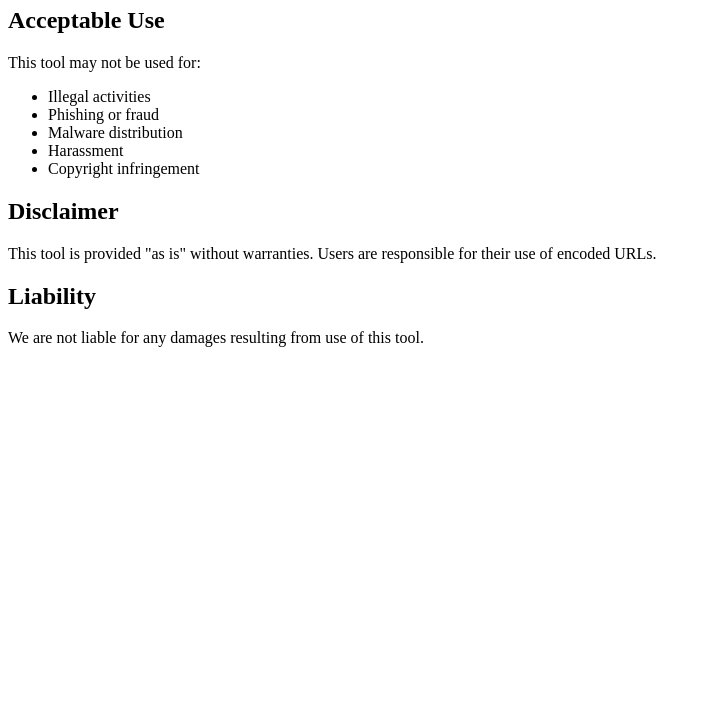
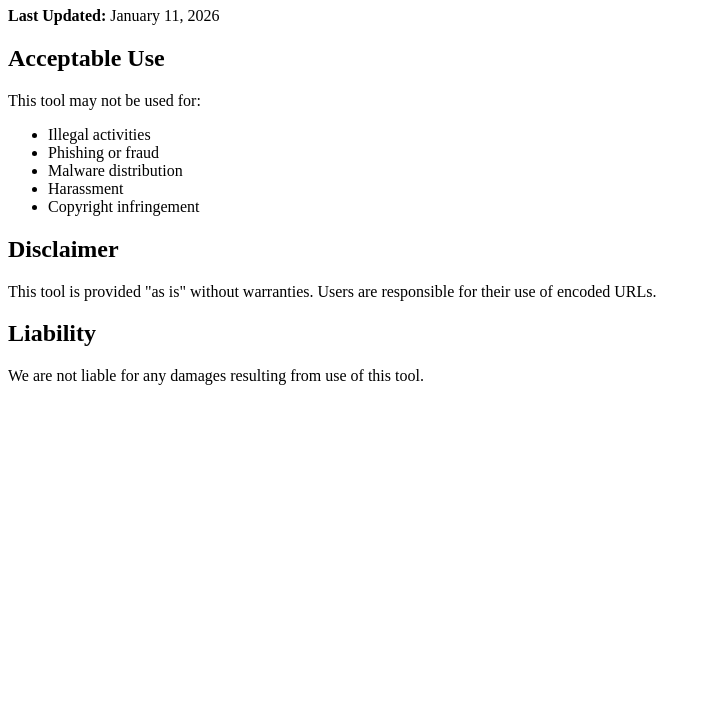
Before and after one commit to tegmaram/gravel, a plain HTML site: page terms.html in a window 1280 px wide. Shown: the part 73-800 px from the top of the page, without its empty margins (0-711 px from the left). Drawn offline with Linux system fonts and the light colour scheme.

Commit message:
Add last updated date to terms of service
Added last updated date to the terms of service.

```diff
--- a/terms.html
+++ b/terms.html
@@ -7,6 +7,8 @@
 </head>
 <body>
     <h1>Terms of Service</h1>
+
+    <p><strong>Last Updated:</strong> January 11, 2026</p>
 
     <h2>Acceptable Use</h2>
     <p>This tool may not be used for:</p>
```
